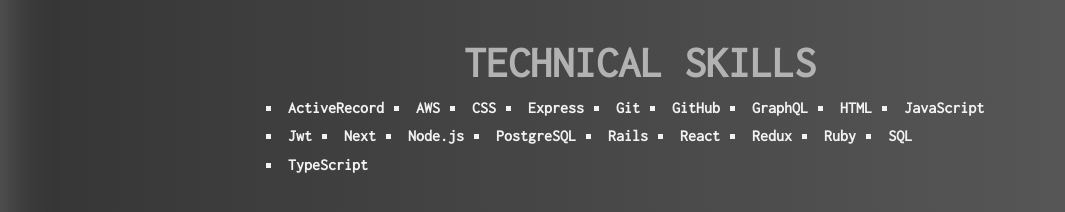
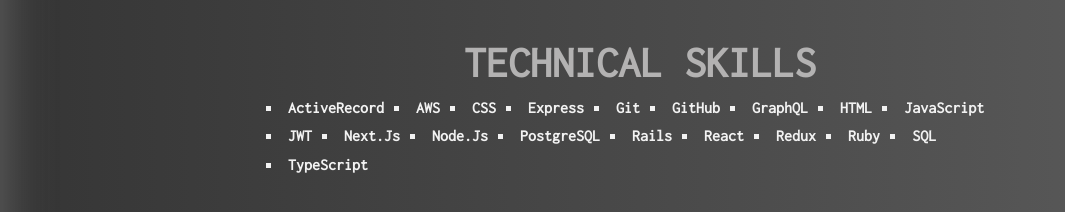
Before and after one commit to cohenoa33/portfolio, a React (Create React App) app: page /#/ in a window 1280 px wide. Shown: the part 920-1132 px from the top of the page, without its empty margins (0-1065 px from the left). Built offline with nearby package versions, Linux system fonts and the light colour scheme; no server answers.

Commit message:
updates cv link

```diff
--- a/src/components/Contact.js
+++ b/src/components/Contact.js
@@ -12,7 +12,7 @@
         <span>
           {" "}
           <a href="mailto: me@noarabincohen.com" className="details">
-            me@noarabincohen.com
+            Me@noarabincohen.com
           </a>
         </span>
         <br />
--- a/src/data/information.js
+++ b/src/data/information.js
@@ -77,13 +77,13 @@
       name: "ActiveRecord"
     },
     {
-      name: "Node.js"
+      name: "Node.Js"
     },
     {
       name: "AWS"
     },
     {
-      name: "Next"
+      name: "Next.Js"
     },
     {
       name: "CSS"
@@ -122,7 +122,7 @@
       name: "Express"
     },
     {
-      name: "Jwt"
+      name: "JWT"
     },
     {
       name: "TypeScript"
```
Also changed, not shown: 1 other file (tests, documents, lock files or other folders).
